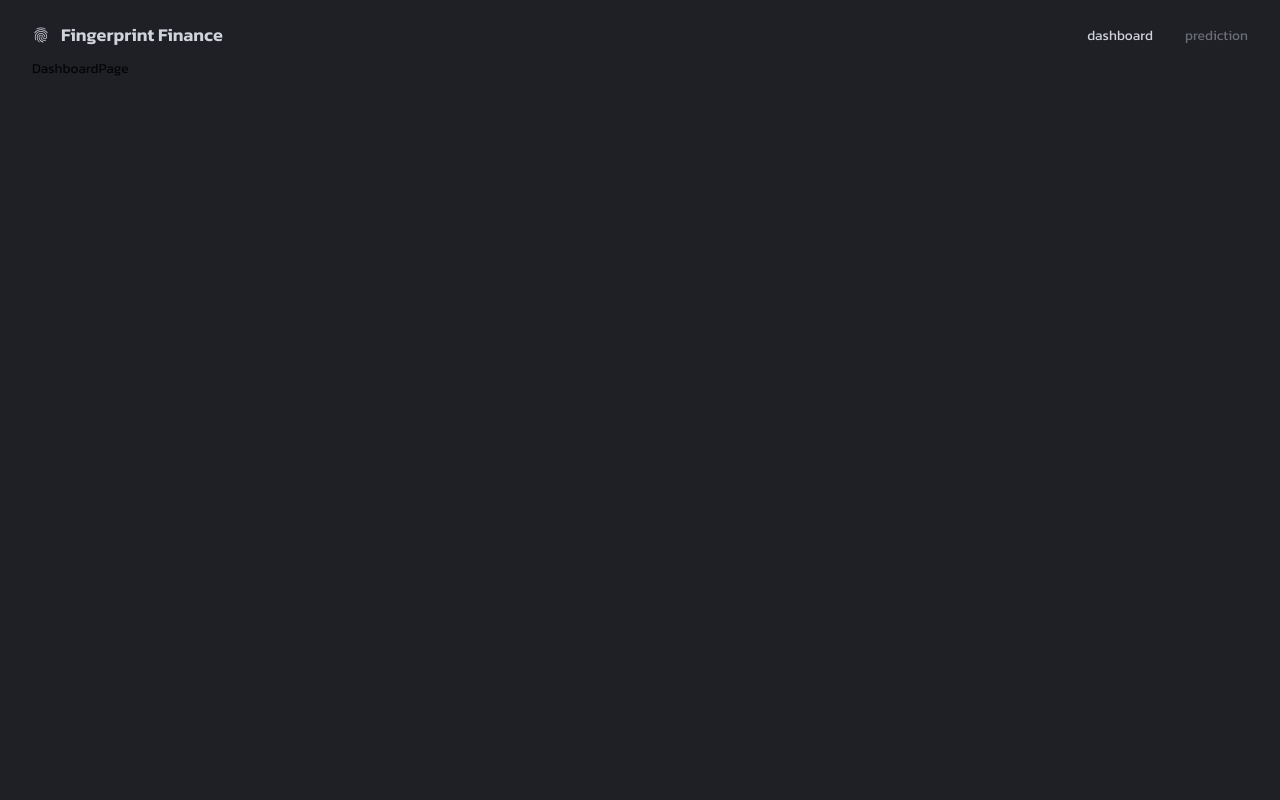
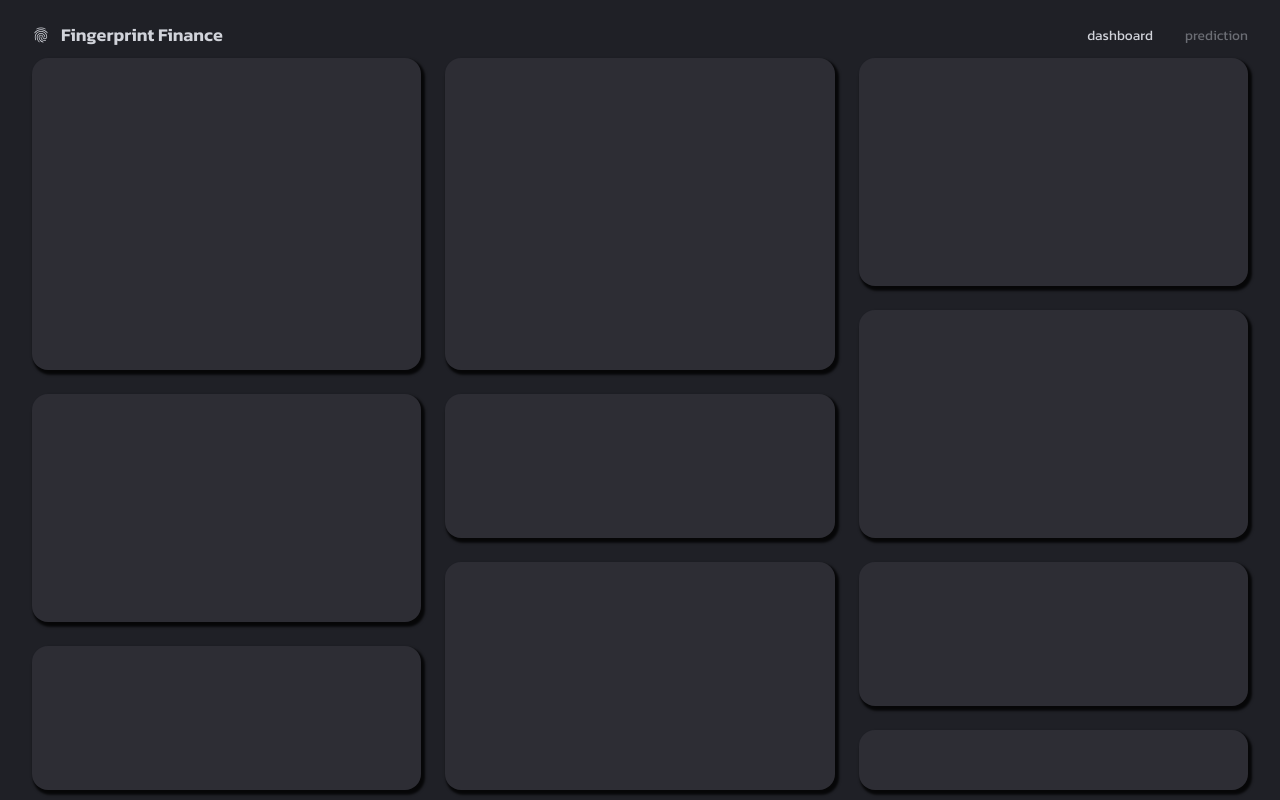
Before and after one commit to nabilk11/redux-finance-app, a React (Vite) app in the folder client/: page / in a window 1280 px wide. Built offline with nearby package versions, Linux system fonts and the light colour scheme.

Commit message:
created responsive dashboard layout, created DashboardBox styled component, and added dashboard to app.tsx

```diff
--- a/client/src/App.tsx
+++ b/client/src/App.tsx
@@ -4,6 +4,7 @@
 import { themeSettings } from "./theme";
 import { BrowserRouter, Routes, Route } from "react-router-dom";
 import Navbar from "@/screens/navbar";
+import Dashboard from "@/screens/dashboard";
 
 function App() {
   const theme = useMemo(() => createTheme(themeSettings), []);
@@ -16,7 +17,7 @@
           <Box width={"100%"} height={"100%"} padding="1rem 2rem 4rem 2rem">
             <Navbar />
             <Routes>
-              <Route path="/" element={<div>DashboardPage</div>} />
+              <Route path="/" element={<Dashboard />} />
               <Route path="/predictions" element={<div>PredictionsPage</div>} />
             </Routes>
           </Box>
--- /dev/null
+++ b/client/src/components/DashboardBox.tsx
@@ -0,0 +1,13 @@
+// STYLED COMPONENT - rather than using a Box and styling it
+
+import { Box } from "@mui/material";
+import { styled } from "@mui/system";
+
+const DashboardBox = styled(Box)(({ theme }) => ({
+  backgroundColor: theme.palette.background.light,
+  borderRadius:"1rem",
+  boxShadow: "0.15rem 0.2rem 0.15rem 0.1rem rgba(0, 0, 0, .8)"
+
+}))
+
+export default DashboardBox;
--- /dev/null
+++ b/client/src/screens/dashboard/index.tsx
@@ -0,0 +1,85 @@
+import DashboardBox from "@/components/DashboardBox";
+import { Box, useMediaQuery } from "@mui/material";
+
+// GridTemplates are being indicated below - allows for perfectly responsive layout
+const gridTemplateLarge = `
+"a b c"
+"a b c"
+"a b c"
+"a b f"
+"d e f"
+"d e f"
+"d h i"
+"g h i"
+"g h j"
+`;
+
+const gridTemplateSmall = `
+    "a"
+    "a"
+    "a"
+    "a"
+    "b"
+    "b"
+    "b"
+    "b"
+    "c"
+    "c"
+    "c"
+    "d"
+    "d"
+    "d"
+    "e"
+    "e"
+    "f"
+    "f"
+    "f"
+    "g"
+    "g"
+    "g"
+    "h"
+    "h"
+    "h"
+    "h"
+    "i"
+    "j"
+    "j"
+`;
+
+const Dashboard = () => {
+  const isAboveMediumsScreens = useMediaQuery("(min-width: 1200px)");
+  return (
+    <Box
+      width={"100%"}
+      height={"100%"}
+      display={"grid"}
+      gap={"1.5rem"}
+      sx={
+        isAboveMediumsScreens
+          ? {
+              gridTemplateColumns: "repeat(3, minmax(370px, 1fr))",
+              gridTemplateRows: "repeat(10, minmax(60px, 1fr))",
+              gridTemplateAreas: gridTemplateLarge,
+            }
+          : {
+              gridAutoColumns: "1fr",
+              gridAutoRows: "80px",
+              gridTemplateAreas: gridTemplateSmall,
+            }
+      }
+    >
+      <DashboardBox bgcolor="#fff" gridArea="a"></DashboardBox>
+      <DashboardBox bgcolor="#fff" gridArea="b"></DashboardBox>
+      <DashboardBox bgcolor="#fff" gridArea="c"></DashboardBox>
+      <DashboardBox bgcolor="#fff" gridArea="d"></DashboardBox>
+      <DashboardBox bgcolor="#fff" gridArea="e"></DashboardBox>
+      <DashboardBox bgcolor="#fff" gridArea="f"></DashboardBox>
+      <DashboardBox bgcolor="#fff" gridArea="g"></DashboardBox>
+      <DashboardBox bgcolor="#fff" gridArea="h"></DashboardBox>
+      <DashboardBox bgcolor="#fff" gridArea="i"></DashboardBox>
+      <DashboardBox bgcolor="#fff" gridArea="j"></DashboardBox>
+    </Box>
+  );
+};
+
+export default Dashboard;
```
